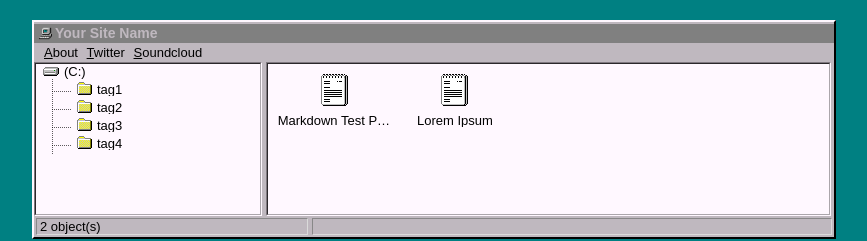
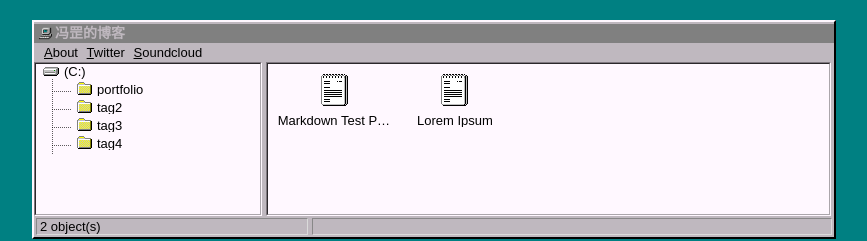
Before and after one commit to wicked-knife/wicked-knife.github.io, a Jekyll site: the page built from _posts/2017-08-31-lorem-ipsum.md, in a window 1280 px wide. Shown: the top 241 px of the page, without its empty margins (206-1073 px from the left). Built offline with Jekyll 4.4.1, drawn with Linux system fonts in a browser that asks for light colours.

Commit message:
another try

```diff
--- a/_config.yml
+++ b/_config.yml
@@ -1,9 +1,9 @@
 permalink: /:year:month:day/:title
-url: #Your url here
+url: https://ghostratel.github.io
 baseurl: /project
 
 # variables
-name: Your Site Name
+name: 冯罡的博客
 description: Your description here
 google_verification: null
 
--- a/_posts/2017-08-31-lorem-ipsum.md
+++ b/_posts/2017-08-31-lorem-ipsum.md
@@ -1,7 +1,7 @@
 ---
 layout: default
 title: "Lorem Ipsum"
-tags: tag1 tag2 tag3 tag4
+tags:  portfolio tag2 tag3 tag4
 ---
 
 ## Lorem Ipsum
```
Also changed, not shown: _posts/2017-09-16-markdown-test-page.md (+1 -1 lines).
